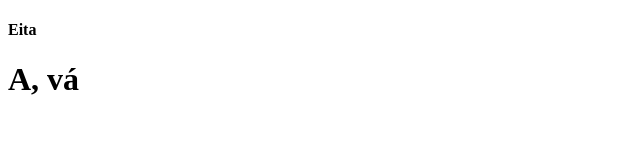
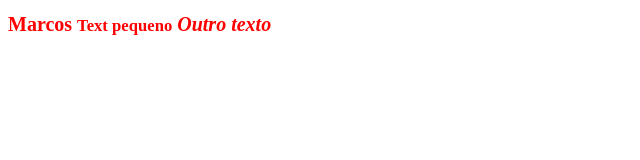
Before and after one commit to wardedcoffee/Galinho-Feliz-no-JavaScript, a plain HTML site: page index.html in a window 1280 px wide. Shown: the whole page, without its empty margins (0-640 px from the left). Drawn offline with Linux system fonts and the light colour scheme.

Commit message:
dia 2 tarde

```diff
--- a/index.html
+++ b/index.html
@@ -9,7 +9,7 @@
 <body>
    <div id="root"></div>
 
-
+  <script src="js/components/Title/index.js"></script>
    <script src="js/index.js"></script>
 </body>
 
--- /dev/null
+++ b/js/components/Title/index.js
@@ -0,0 +1,14 @@
+function Title(css, ...values) {
+    console.log(values)
+
+    return `
+        <h1 style="${css[0]} ${css[1]}">
+            ${values[0]}
+
+
+
+            <small>${values[1]}</small>
+            <em>${values[2]}</em>
+
+        </h1>`
+}
--- a/js/index.js
+++ b/js/index.js
@@ -1,11 +1,15 @@
 const root = document.querySelector('#root')
+const textTitle = 'Marcos'
+const textSmall = 'Text pequeno'
+const otherText = 'Outro texto'
 
-function newElement(tag, content) {
-    const title = `<${tag}> ${content} </${tag}>`
+// Tagged Template String
+const title = Title`
+    color: red;
+    ${textTitle}
+    font-size: 20px;
+    ${textSmall}
+    ${otherText}
+`
 
-    root.insertAdjacentHTML('beforeend', title)
-}
-
-
-newElement('h4', 'Eita')
-newElement('h1', 'A, vá')
+root.insertAdjacentHTML("beforeend", title)
```
